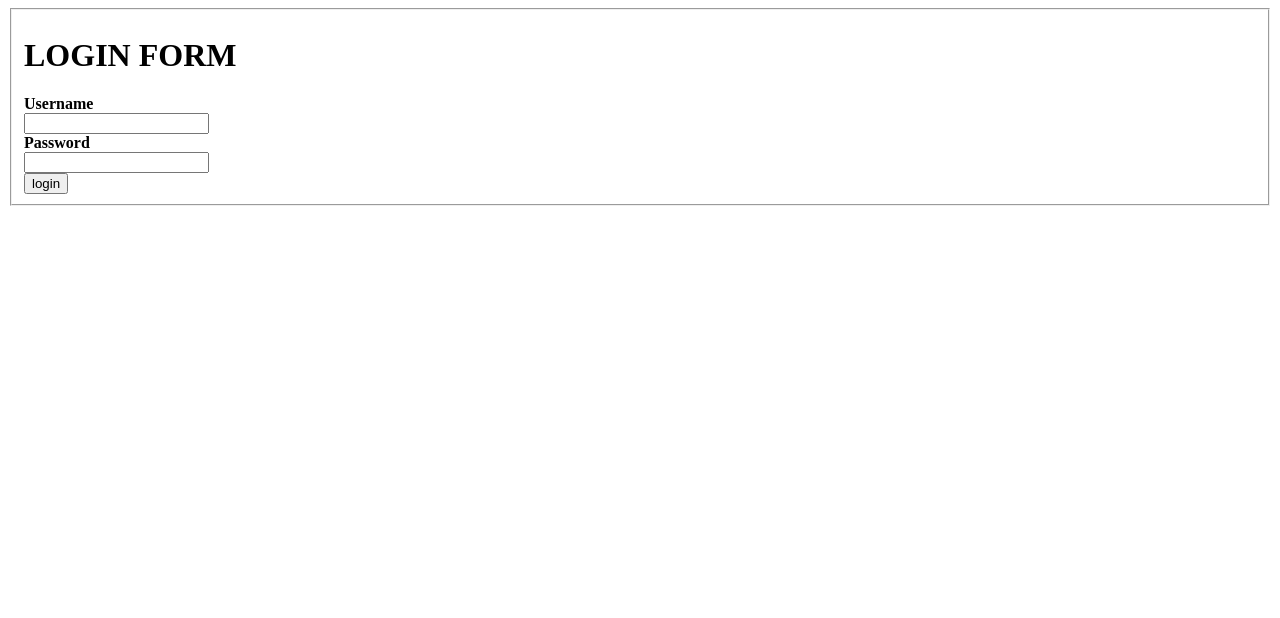
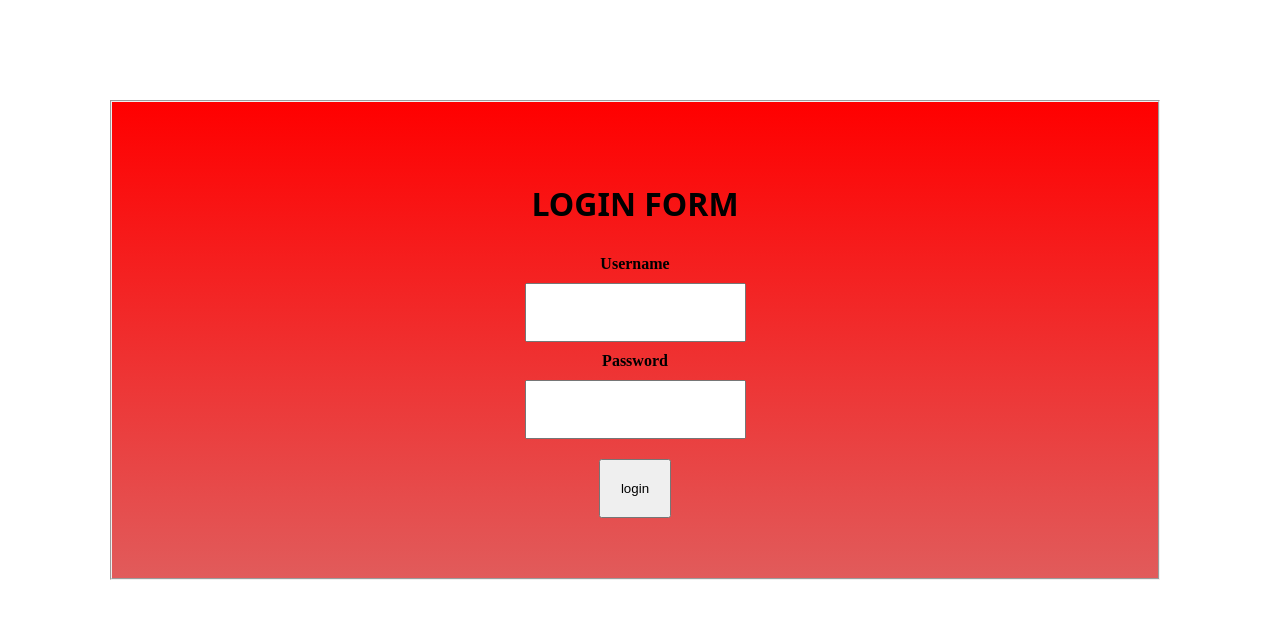
Before and after one commit to harshaltapre/project-7, a plain HTML site: page index.html in a window 1280 px wide. Drawn offline with Linux system fonts and the light colour scheme.

Commit message:
Update index.html

```diff
--- a/index.html
+++ b/index.html
@@ -1,7 +1,7 @@
 <!DOCTYPE html>
 <html lang="en">
 <head>
-    <link rel="stylesheet" href="practical7.css">
+    <link rel="stylesheet" href="index.css">
     <title>login</title>
 </head>
 <body><form id=" form_id ">
```
